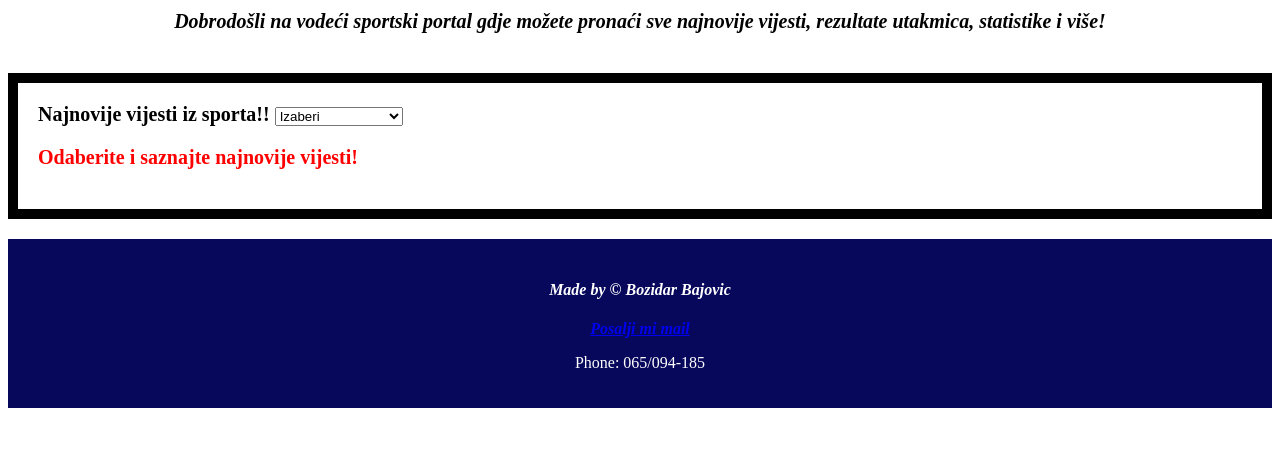
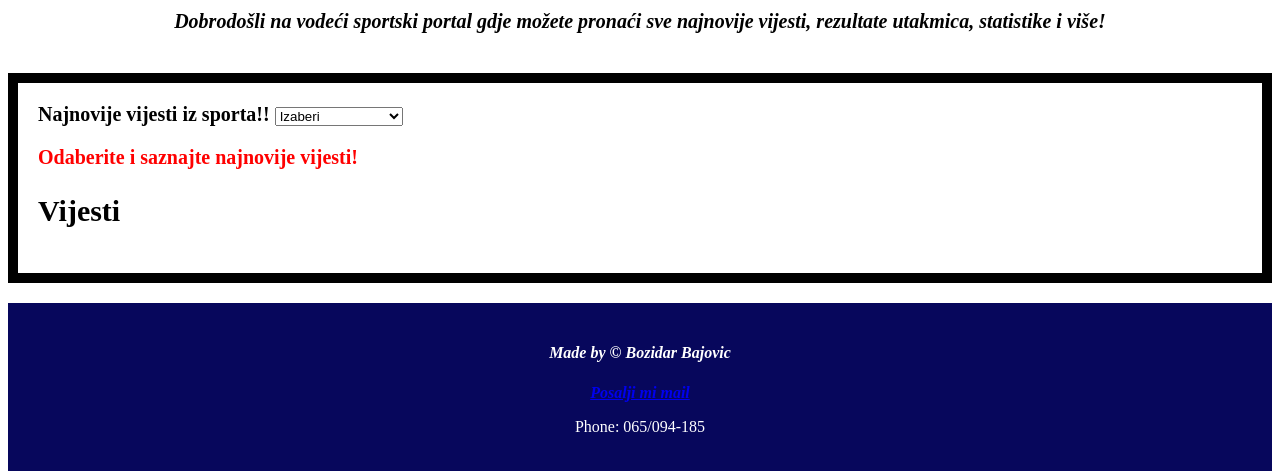
Before and after one commit to Bozidar99/SportNes.bh, a Flask app: page /pocetna in a window 1280 px wide. Shown: the part 256-727 px from the top of the page. Run offline with Flask 3, Linux system fonts and the light colour scheme.

Commit message:
add text

```diff
--- a/templates/pocetna.html
+++ b/templates/pocetna.html
@@ -27,6 +27,10 @@
 
 
         <strong><p style="color: red;" id="news-text"><strong>Odaberite i saznajte najnovije vijesti!</strong></p></strong>
+
+        <div class="text">
+            <h2>Vijesti</h2>
+        </div>
     </main>
     <footer>
         <h4><em>Made by © Bozidar Bajovic</em></h4>
```
